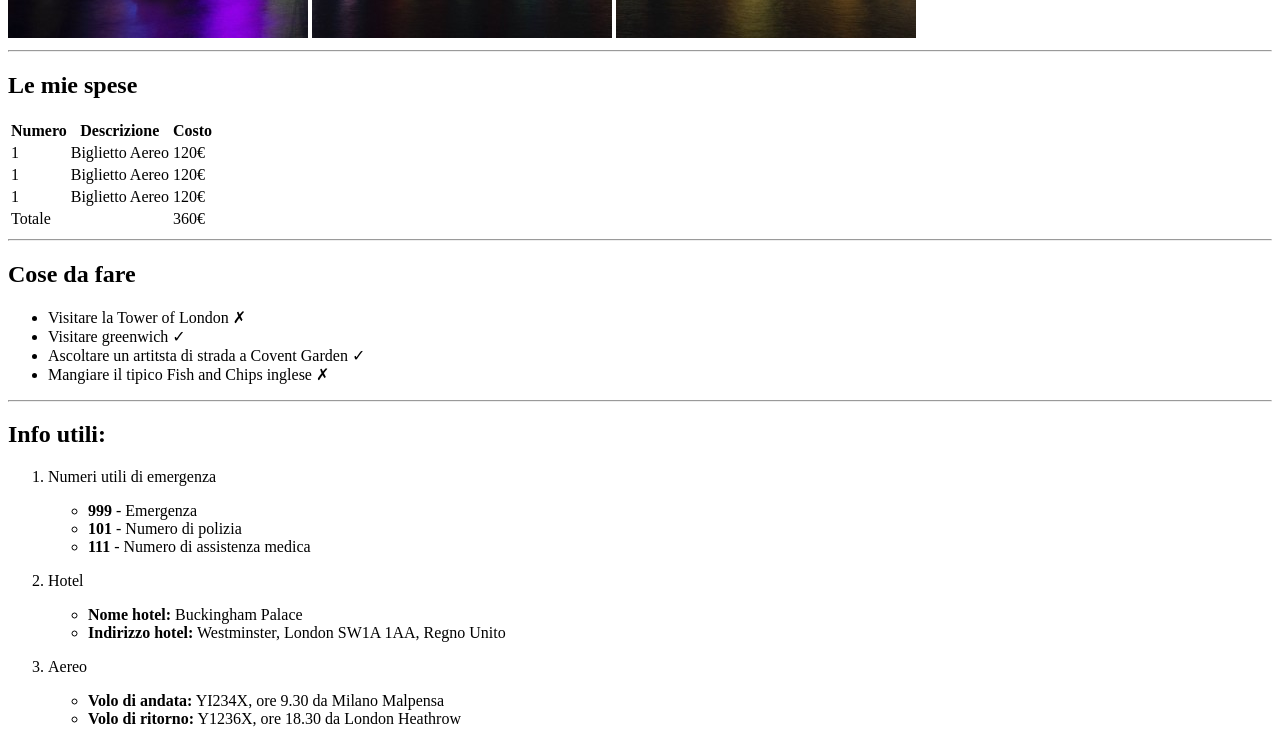
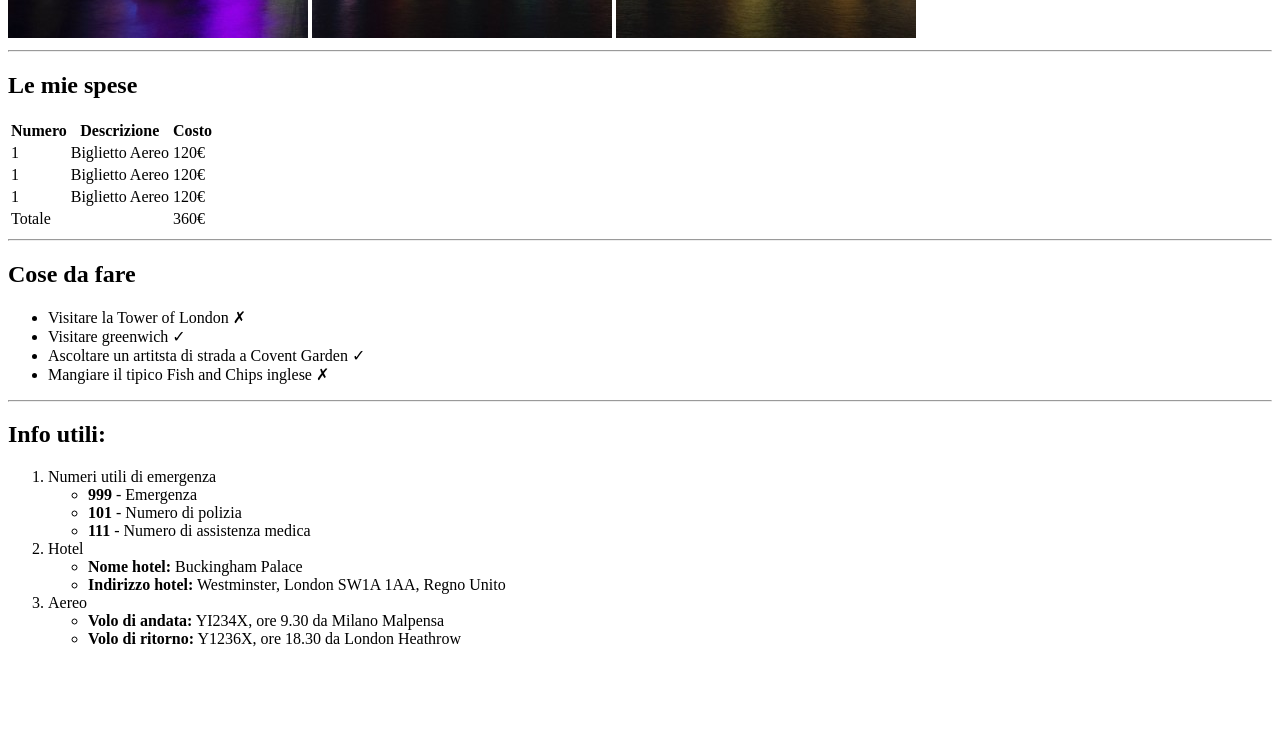
Before and after one commit to giovanniocchipinti/html-london-trip, a plain HTML site: page index.html in a window 1280 px wide. Shown: the part 642-1386 px from the top of the page. After the commit the page ends 1306 px from the top, so only its background shows below. Drawn offline with Linux system fonts and the light colour scheme.

Commit message:
fix: fixed tag p with tag span on info section

```diff
--- a/index.html
+++ b/index.html
@@ -69,7 +69,7 @@
             <h2>Info utili:</h2>
             <ol>
                 <li>
-                    <p>Numeri utili di emergenza</p>
+                    <span>Numeri utili di emergenza</span>
                     <div id="emergency-numbers">
                         <ul>
                             <li><strong>999</strong> - Emergenza</li>
@@ -79,7 +79,7 @@
                     </div>
                 </li>
                 <li>
-                    <p>Hotel</p>
+                    <span>Hotel</span>
                     <div id="hotel-info">
                         <ul>
                             <li><strong>Nome hotel:</strong> Buckingham Palace</li>
@@ -88,7 +88,7 @@
                     </div>
                 </li>
                 <li>
-                    <p>Aereo</p>
+                    <span>Aereo</span>
                     <div id="fly-info">
                         <ul>
                             <li><strong>Volo di andata:</strong> YI234X, ore 9.30 da Milano Malpensa</li>
```
